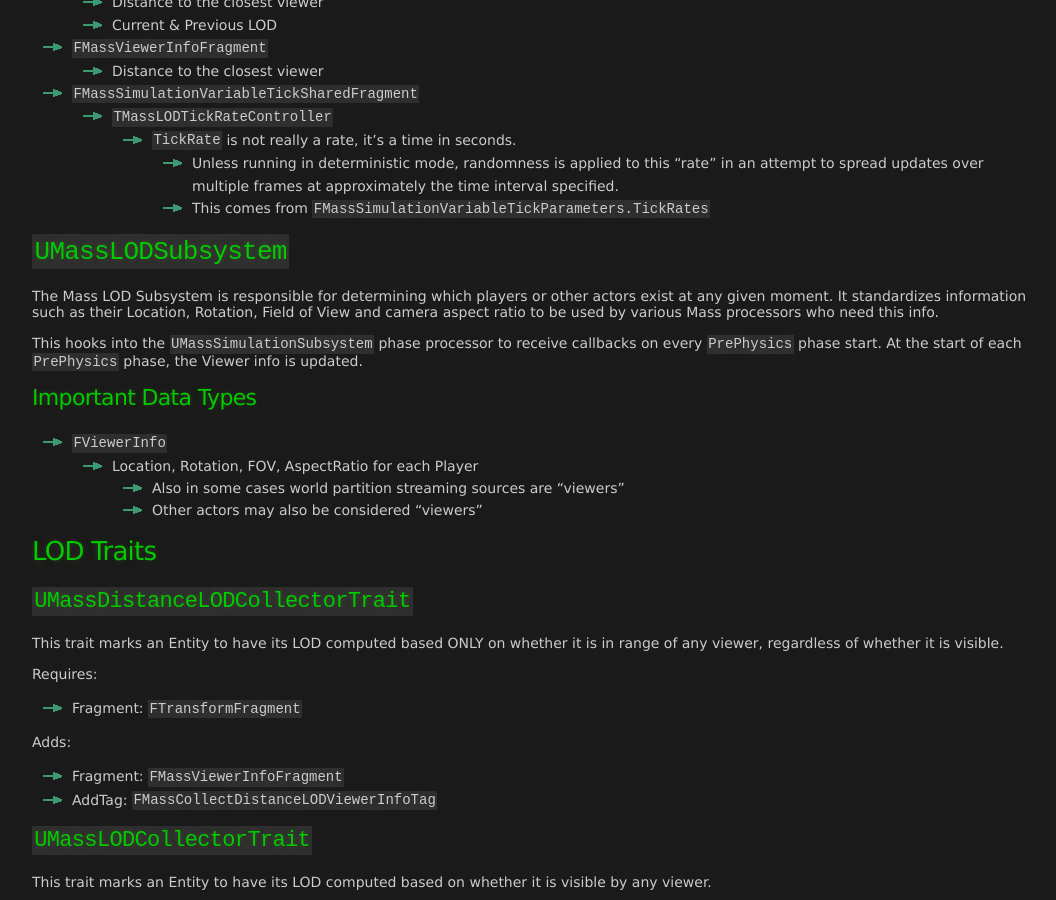
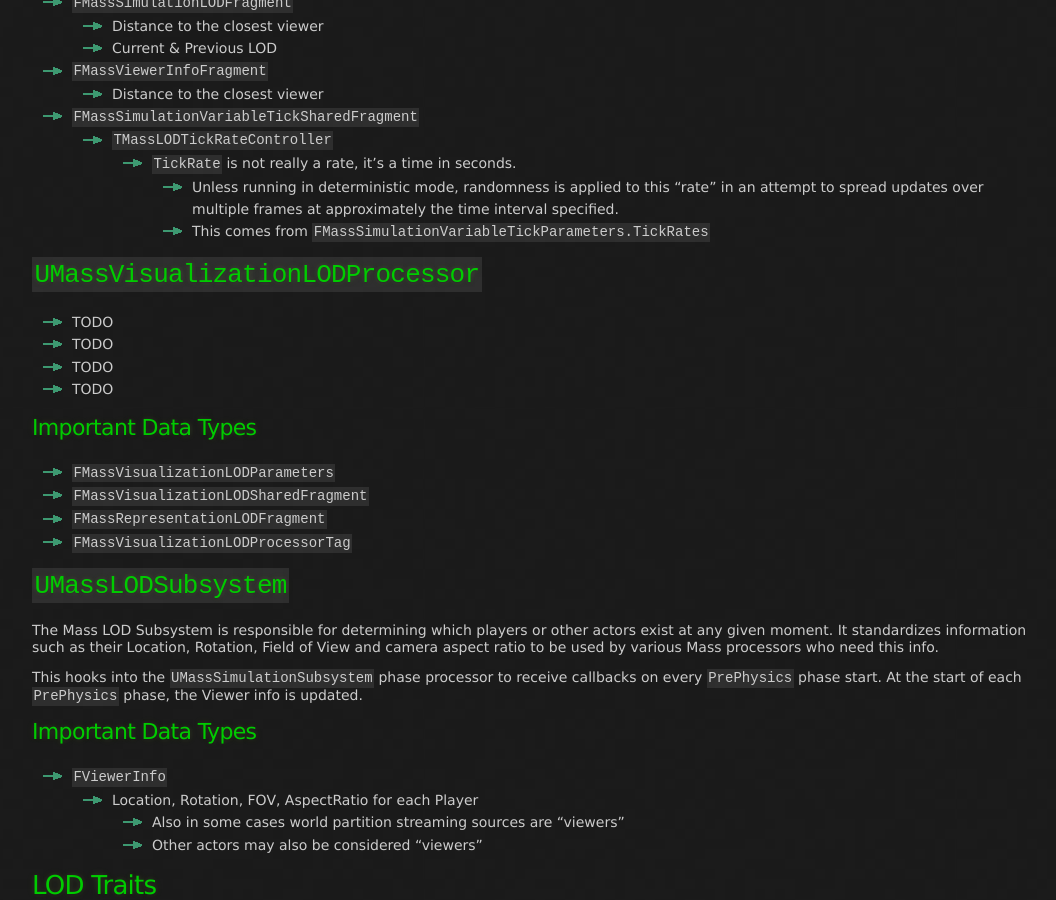
Before and after one commit to x157/x157.github.io, a Jekyll site: the page built from UE5/Mass/LOD/index.md, in a window 1280 px wide and 900 px high, scrolled down 2252 px. Shown: the whole window, without its empty margins (108-1164 px from the left). Built offline with Jekyll 4.4.1, drawn with Linux system fonts in a browser that asks for light colours; some of the changed text lies outside the part shown.

Commit message:
Move LOD to a directory

```diff
--- a/UE5/Mass/LOD.md
+++ b/UE5/Mass/LOD/index.md
@@ -16,6 +16,7 @@ The Mass LOD system consists of several different elements working together.
 - [`UMassSimulationLODProcessor`](#MassSimulationLODProcessor)
   - Computes and updates LOD settings for Entities
     - Every tick unless you enable variable ticking per LOD
+- [`UMassVisualizationLODProcessor`](#MassVisualizationLODProcessor)
 - [`UMassLODSubsystem`](#MassLODSubsystem)
   - Tracks Viewers: Locations, Rotations, FOV, Aspect Ratio
 - [LOD Traits](#LODTraits)
@@ -138,6 +139,23 @@ Execution logic:
       - This comes from `FMassSimulationVariableTickParameters.TickRates`
 
 
+<a id='MassVisualizationLODProcessor'></a>
+## `UMassVisualizationLODProcessor`
+
+- TODO
+- TODO
+- TODO
+- TODO
+
+
+### Important Data Types
+
+- `FMassVisualizationLODParameters`
+- `FMassVisualizationLODSharedFragment`
+- `FMassRepresentationLODFragment`
+- `FMassVisualizationLODProcessorTag`
+
+
 <a id='MassLODSubsystem'></a>
 ## `UMassLODSubsystem`
 
```
Also changed, not shown: other parts of UE5/Mass/LOD/index.md (+3 -3 lines).
